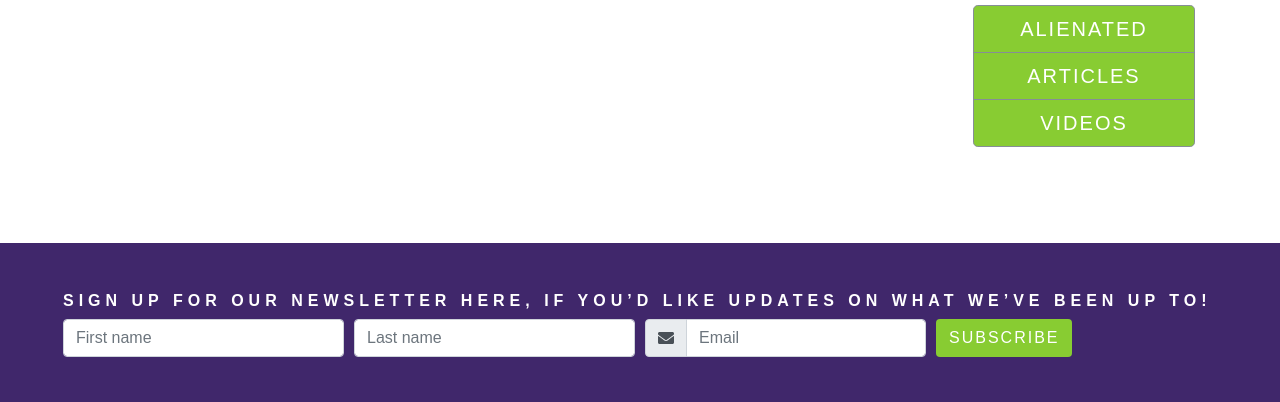
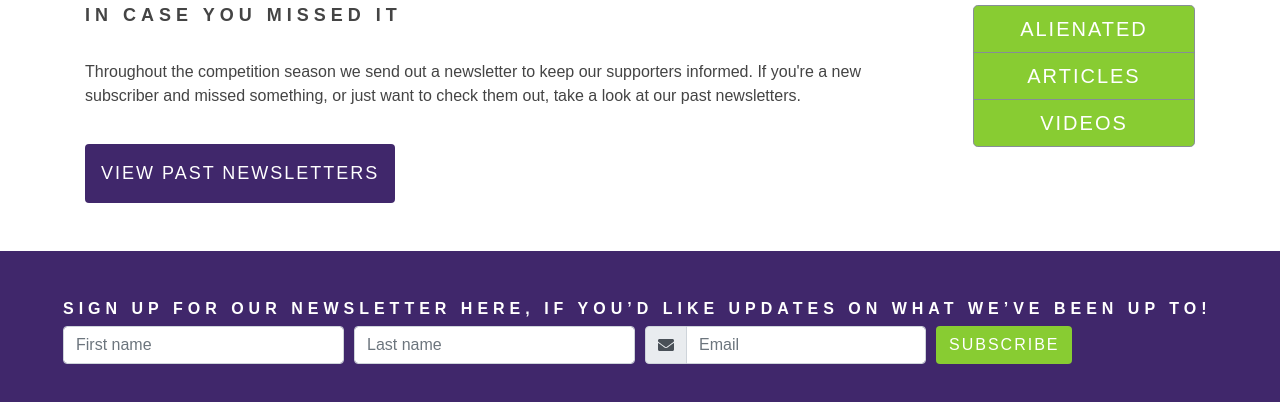
Before and after one commit to intimitrons4604/website, a Gatsby site in the folder next/: page /media in a window 1280 px wide. Shown: the part 700-1102 px from the top of the page. Built offline with nearby package versions, Linux system fonts and the light colour scheme; Gatsby itself is replaced by a stand-in of ours; a web font is replaced by a local one.

Commit message:
Link to newsletter archive (#96)
* Link to newsletter archive

Resolves #23

* Run prettier

```diff
--- a/next/src/pages/media.js
+++ b/next/src/pages/media.js
@@ -37,13 +37,19 @@ const MediaPage = () => {
         </Row>
         <Row>
           <Col xs={12} sm={12} md={9} lg={9} xl={9}>
-            {/* See https://github.com/intimitrons4604/website/issues/23
-            <script
-              language='javascript'
-              src='https://intimitrons.us3.list-manage.com/generate-js/?u=d479728f08b6043f1d957d5b1&fid=23401&show=10'
-              type='text/javascript'
-            />
-            */}
+            <h3>In Case you Missed It</h3>
+            <p className='trons-intro'>
+              Throughout the competition season we send out a newsletter to keep
+              our supporters informed. If you&apos;re a new subscriber and
+              missed something, or just want to check them out, take a look at
+              our past newsletters.
+            </p>
+            <Button
+              href='https://us3.campaign-archive.com/home/?u=d479728f08b6043f1d957d5b1&id=cc9ef4518a'
+              className='trons-medium-button trons-purple-button'
+            >
+              View Past Newsletters
+            </Button>
           </Col>
           <Col
             xs={12}
```
